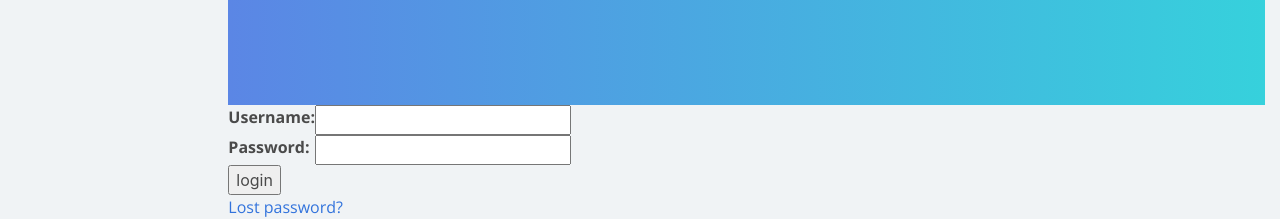
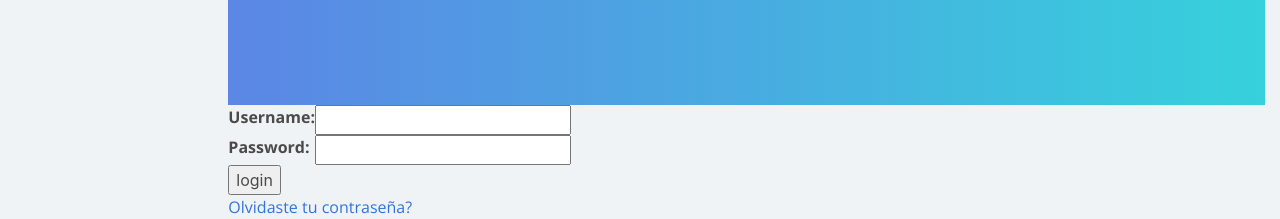
Before and after one commit to greghernandez/bib, a Django app: page /accounts/login/ in a window 1280 px wide. Shown: the part 752-971 px from the top of the page. Run offline with Django 3.2, Linux system fonts and the light colour scheme; some libraries are stand-ins or nearby versions.

Commit message:
Lost pass

```diff
--- a/templates/registration/login.html
+++ b/templates/registration/login.html
@@ -62,6 +62,6 @@
 </form>
 
 {# Assumes you setup the password_reset view in your URLconf #}
-<p><a href="{% url 'password_reset' %}">Lost password?</a></p>
+<p><a href="{% url 'password_reset' %}">Olvidaste tu contraseña?</a></p>
 
 {% endblock %}
```
